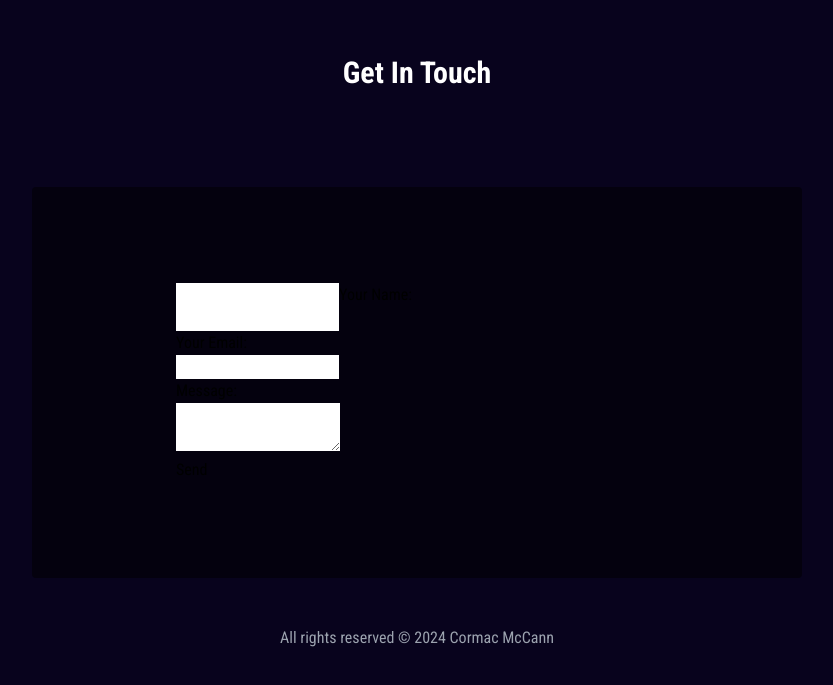
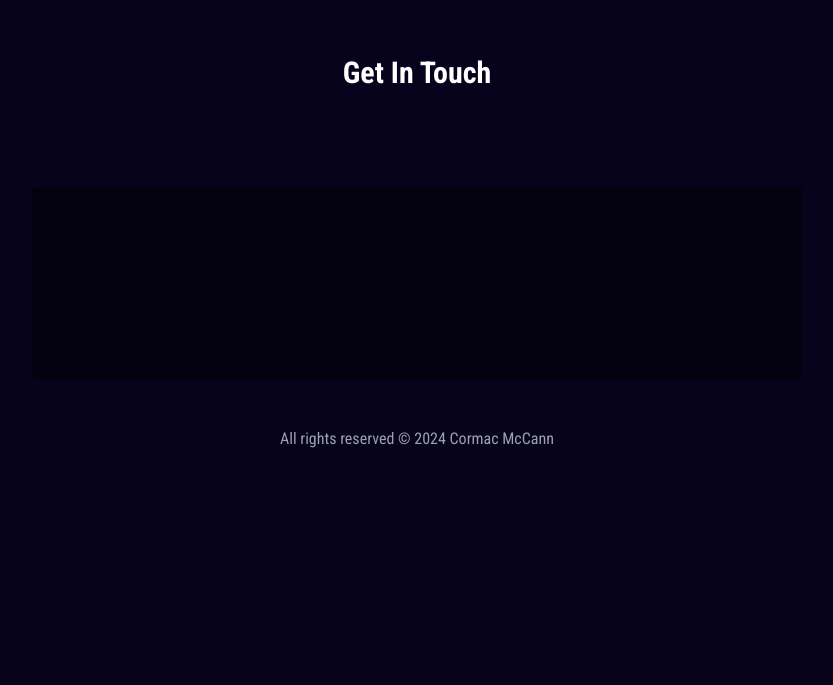
Before and after one commit to mccannsean421/cmccann-dot-com, a Next.js app: page / in a window 1280 px wide. Shown: the part 1239-1924 px from the top of the page, without its empty margins (223-1056 px from the left). After the commit the page ends 1762 px from the top, so only its background shows below. Built offline with nearby package versions, Linux system fonts and the light colour scheme.

Commit message:
debugging form

```diff
--- a/src/components/ContactForm.js
+++ b/src/components/ContactForm.js
@@ -3,30 +3,10 @@
 
 <div className="flex items-center justify-center p-12">
   <div className="mx-auto md:max-w-4xl md:w-[500px]">
-  <form name="contact" method="POST" action="/success" data-netlify="true" >
-      <input type="hidden" name="form-name" value="contact" />
-      <p>
-<input type="text" name="firstname" id="firstname" />
-        <label htmlFor="yourname">
-          Your Name:
-        </label> <br />
-        <input type="text" name="name" id="yourname" />
-      </p>
-      <p>
-        <label htmlFor="youremail">
-          Your Email:
-        </label> <br />
-        <input type="email" name="email" id="youremail" />
-      </p>
-      <p>
-        <label htmlFor="yourmessage">
-          Message:
-        </label> <br />
-        <textarea name="message" id="yourmessage"></textarea>
-      </p>
-      <p>
-        <button type="submit">Send</button>
-      </p>
+  <form name="contact-form" netlify hidden>
+      <input type="text" name="name" />
+      <input type="email" name="email" />
+      <textarea name="message"></textarea>
     </form>
     {/* <form name="Contact" method="POST" data-netlify="true">
       <div className="mb-5">
```
